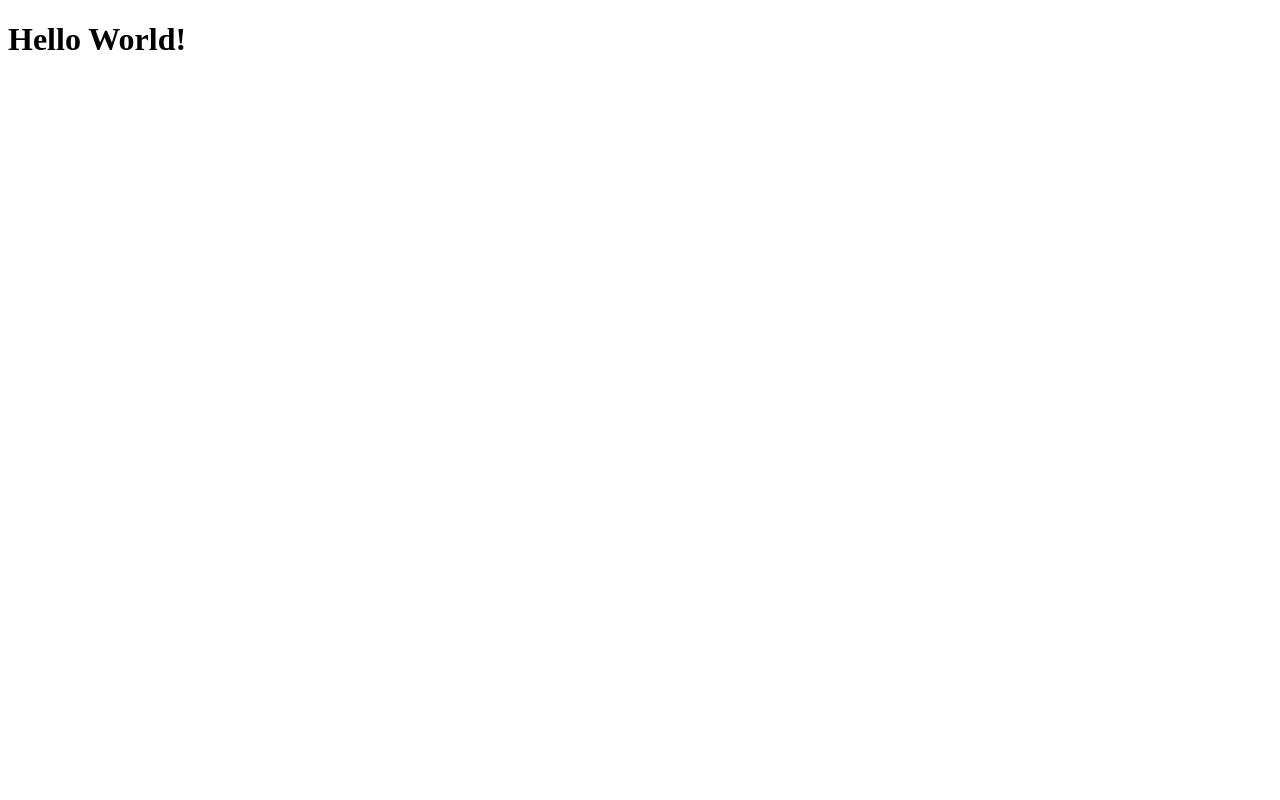
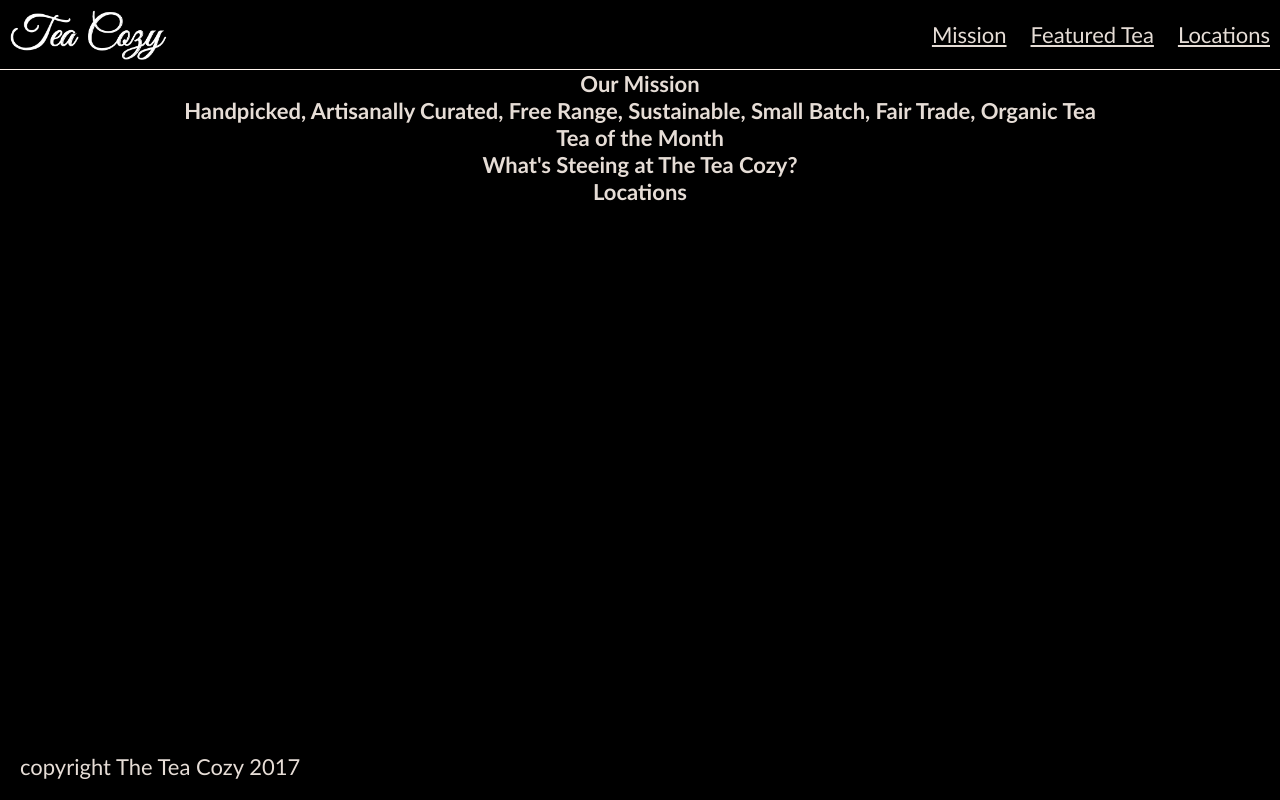
Before and after one commit to binary00011/codecademy-teacozy, a plain HTML site: page index.html in a window 1280 px wide. Drawn offline with Linux system fonts and the light colour scheme.

Commit message:
added nav and main structure

```diff
--- /dev/null
+++ b/css/style.css
@@ -0,0 +1,67 @@
+@charset "utf-8";
+/* CSS Document */
+
+* {
+	margin: 0;
+	padding: 0;
+	}
+
+html, body {
+	background-color:#000;
+	height: 100%;
+}
+
+p, h1, h2, h3, h4, a {
+	font-family: "Gill Sans", "Gill Sans MT", "Myriad Pro", "DejaVu Sans Condensed", Helvetica, Arial, "sans-serif";
+	font-size: 22px;
+	color: seashell;
+	opacity: 0.9;
+	text-align: center;
+}
+
+header {
+	height: 69px;
+	width: 100%;
+	border-bottom: 1px solid seashell;
+	position: fixed;
+	display: flex;
+	align-items: center;
+	justify-content: space-between;
+	z-index: 1;
+}
+
+header a{
+	margin: 10px;
+}
+
+nav {
+	text-decoration: underline;
+	list-style: none;
+	display: inline-block;
+	right:10px!important;
+}
+
+main {
+	position: relative;
+	top:70px;
+	display: flex;
+	flex-flow: column;
+	justify-content: space-between;
+	align-items: center;
+	padding-bottom: 66px;
+}
+
+#mission {
+	position: relative;
+	display: block;
+	width: 1200px;
+
+}
+
+footer {
+	padding: 20px;
+	position: absolute;
+	bottom:0!important;
+	display: flex;
+	justify-content: left;
+}
--- a/index.html
+++ b/index.html
@@ -3,9 +3,44 @@
 <head>
 <meta charset="utf-8">
 <title>Tea Cozy HTML</title>
+<link href="css/style.css" rel="stylesheet" type="text/css">
+
+	<meta name="viewport" content="width=device-width, initial-scale=1.0">
+	<meta http-equiv="X-UA-Compatible" content="ie=edge">
 </head>
 
 <body>
-	<h1>Hello World!</h1>
+	<header>
+		<img src="media/img-tea-cozy-logo.png" alt="Tea Cozy Logo" style="height: 50px; margin-left: 10px;">
+		<nav id="main-navigation">
+			<a href="#mission">Mission</a>
+            <a href="#featured-tea">Featured Tea</a>
+            <a href="#locations">Locations</a>
+		</nav>
+	</header>
+
+	<main id="main">
+
+		<section id="mission">
+			<h2>Our Mission</h2>
+			<h4>Handpicked, Artisanally Curated, Free Range, Sustainable, Small Batch, Fair Trade, Organic Tea</h4>
+		</section>
+
+		<section id="featured-tea">
+			<div id="container-headlines">
+			<h2>Tea of the Month</h2>
+			<h4>What's Steeing at The Tea Cozy?</h4>
+			</div>
+			<div id="container-content"></div>
+		</section>
+
+			<section id="locations">
+			<h2>Locations</h2>
+		</section>
+
+	</main>
+	<footer>
+		<p>copyright The Tea Cozy 2017</p>
+	</footer>
 </body>
 </html>
```
Also changed, not shown: media/img-berryblitz.jpg (added), media/img-donut.jpg (added), media/img-locations-background.jpg (added), media/img-mission-background.jpg (added), media/img-myrtle-ave.jpg (added), media/img-spiced-rum.jpg (added), media/img-tea-cozy-logo.png (added), 2 other files.
